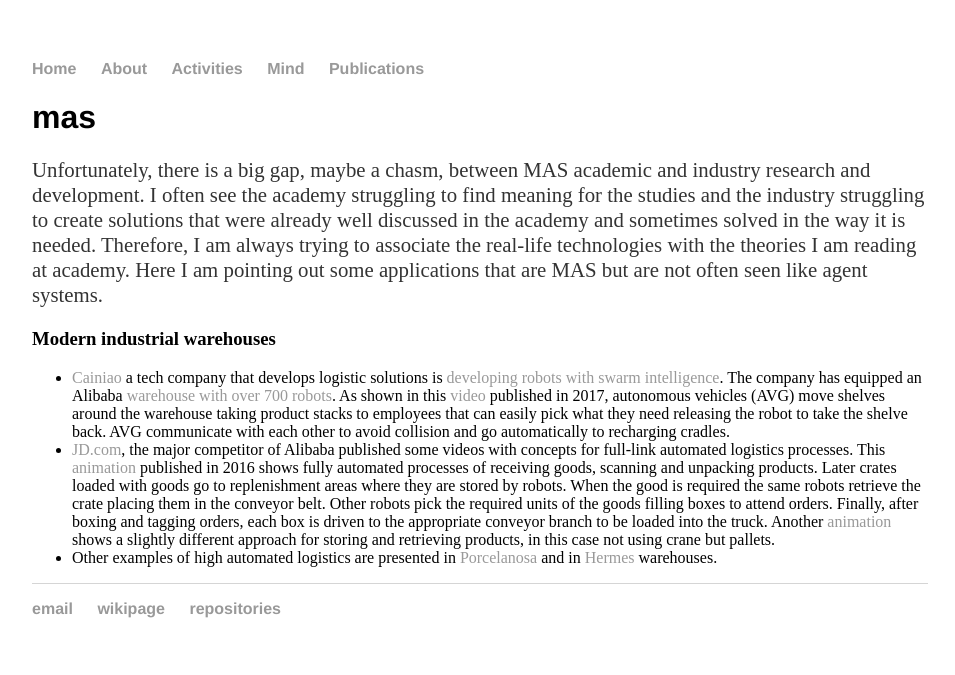
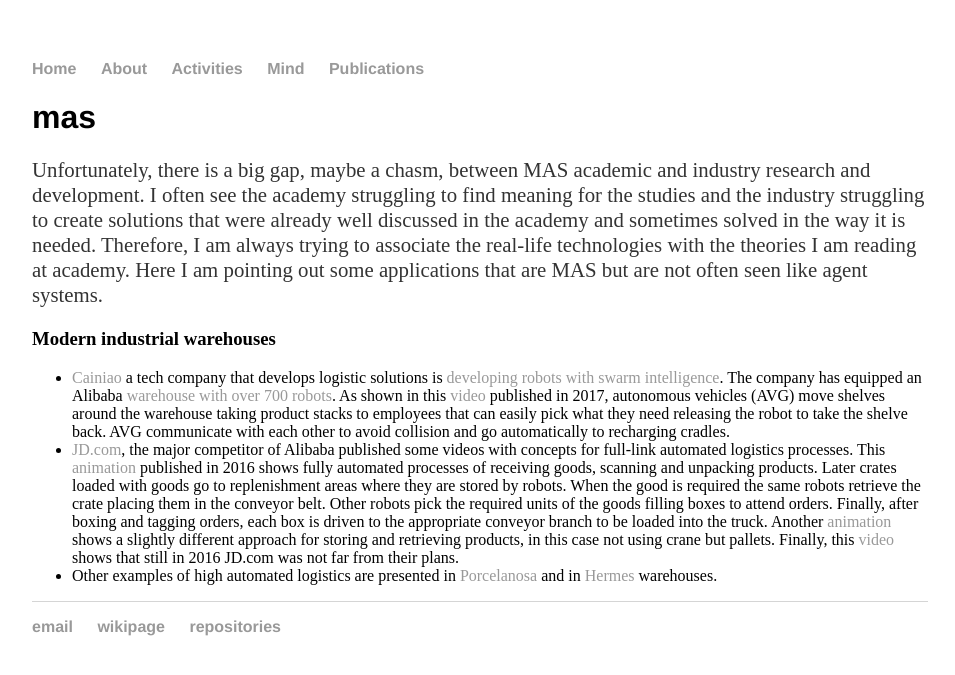
Before and after one commit to cleberjamaral/cleberjamaral.github.io, a Jekyll site: the page built from knowledge/research/mas.md, in a window 1280 px wide. Shown: the top 675 px of the page, without its empty margins (160-1115 px from the left). Built offline with Jekyll 4.4.1, drawn with Linux system fonts in a browser that asks for light colours; our own code applies the rules of GitHub Pages for plain Markdown files.

Commit message:
GitBook: [master] one page modified

```diff
--- a/knowledge/research/mas.md
+++ b/knowledge/research/mas.md
@@ -9,5 +9,5 @@
 ### Modern industrial warehouses
 
 * [Cainiao](https://global.cainiao.com/) a tech company that develops logistic solutions is [developing robots with swarm intelligence](https://hackernoon.com/ai-acrobatics-cainiaos-flexible-automated-warehouse-47e865f53e5f). The company has equipped an Alibaba [warehouse with over 700 robots](https://www.cnbc.com/2018/10/30/alibaba-cainiao-chinas-biggest-robot-warehouse-for-singles-day.html). As shown in this[ video](https://www.youtube.com/watch?v=bvEzDNxj7hA) published in 2017, autonomous vehicles \(AVG\) move shelves around the warehouse taking product stacks to employees that can easily pick what they need releasing the robot to take the shelve back. AVG communicate with each other to avoid collision and go automatically to recharging cradles.
-* [JD.com](http://jd.com), the major competitor of Alibaba published some videos with concepts for full-link automated logistics processes. This [animation](https://www.youtube.com/watch?v=u2ucFo-cghQ) published in 2016 shows fully automated processes of receiving goods, scanning and unpacking products. Later crates loaded with goods go to replenishment areas where they are stored by robots. When the good is required the same robots retrieve the crate placing them in the conveyor belt. Other robots pick the required units of the goods filling boxes to attend orders. Finally, after boxing and tagging orders, each box is driven to the appropriate conveyor branch to be loaded into the truck. Another [animation](https://www.youtube.com/watch?v=udRYxhS4-Ow) shows a slightly different approach for storing and retrieving products, in this case not using crane but pallets.
+* [JD.com](http://jd.com), the major competitor of Alibaba published some videos with concepts for full-link automated logistics processes. This [animation](https://www.youtube.com/watch?v=u2ucFo-cghQ) published in 2016 shows fully automated processes of receiving goods, scanning and unpacking products. Later crates loaded with goods go to replenishment areas where they are stored by robots. When the good is required the same robots retrieve the crate placing them in the conveyor belt. Other robots pick the required units of the goods filling boxes to attend orders. Finally, after boxing and tagging orders, each box is driven to the appropriate conveyor branch to be loaded into the truck. Another [animation](https://www.youtube.com/watch?v=udRYxhS4-Ow) shows a slightly different approach for storing and retrieving products, in this case not using crane but pallets. Finally, this [video](https://www.youtube.com/watch?v=dx5W3Ob7Yo8) shows that still in 2016 JD.com was not far from their plans.
 * Other examples of high automated logistics are presented in [Porcelanosa](https://www.youtube.com/watch?v=xWApW5pSa4M) and in [Hermes](https://www.youtube.com/watch?v=WIlS3vNSuQ4) warehouses.
```
